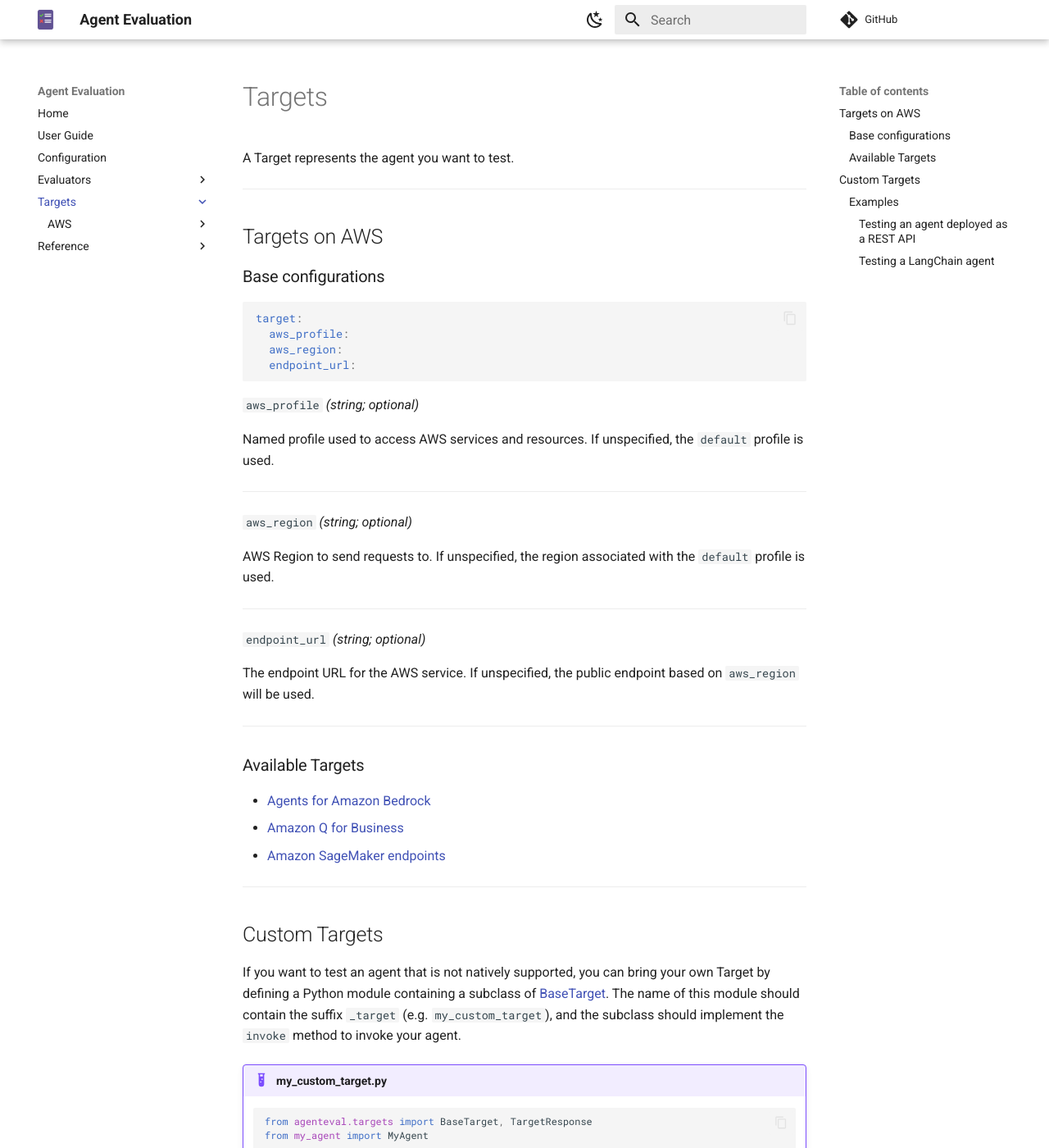
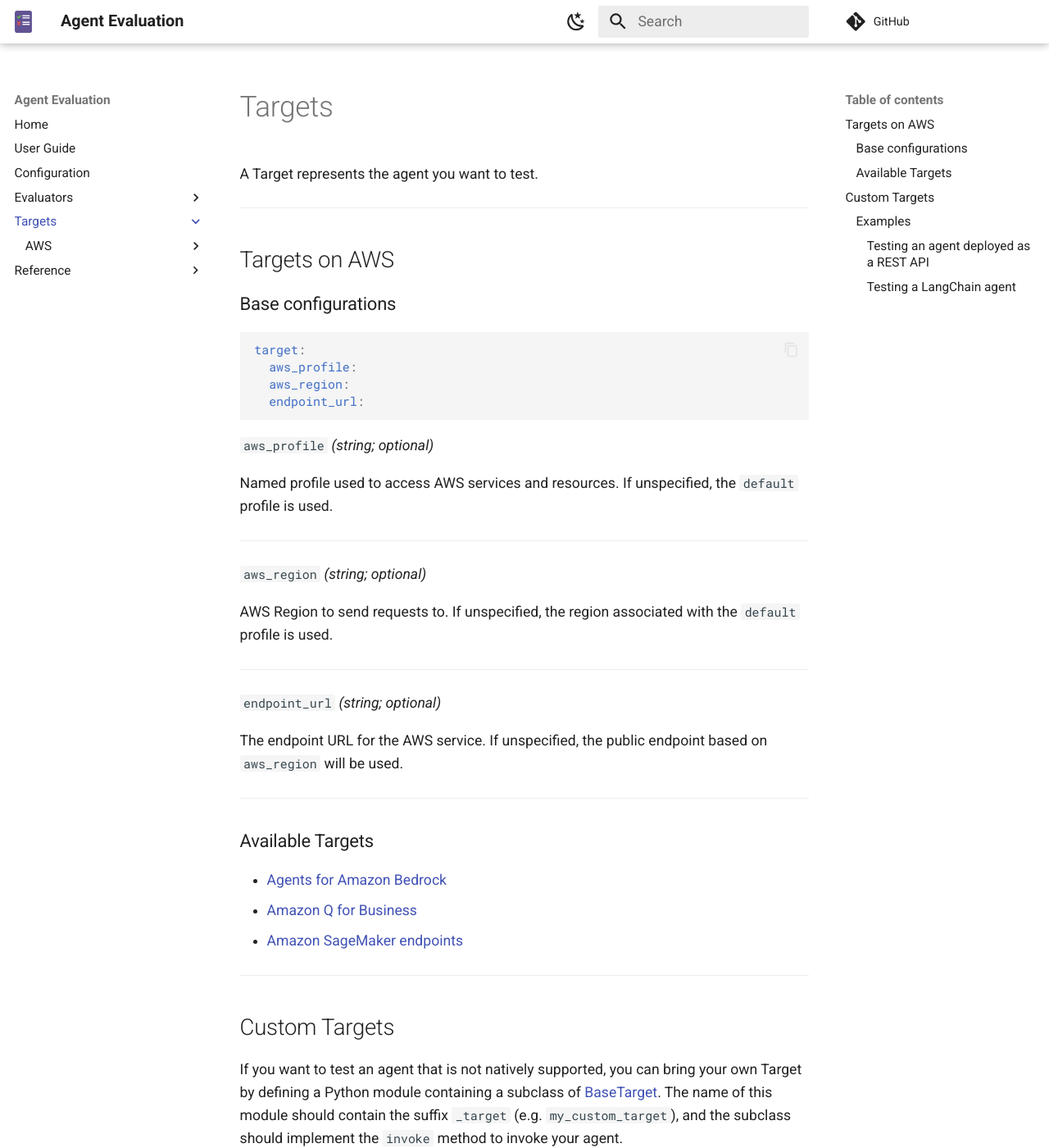
Before and after one commit to awslabs/agent-evaluation, an MkDocs documentation site: the page built from docs/targets/index.md, in a window 1280 px wide and 1400 px high. Shown: the whole window at 82% size. Built offline with MkDocs 1.6.1 and Material for MkDocs 9.7.7, drawn with Linux system fonts in a browser that asks for light colours; comment, search, counter and statistics services are not loaded.

Commit message:
docs: increase font size

```diff
--- a/docs/stylesheets/extra.css
+++ b/docs/stylesheets/extra.css
@@ -1,7 +1,7 @@
 html {
-  font-size: 20px;
+  font-size: 22px;
 }
 
 .md-typeset .admonition {
-  font-size: 14px;
+  font-size: 15px;
 }
```
